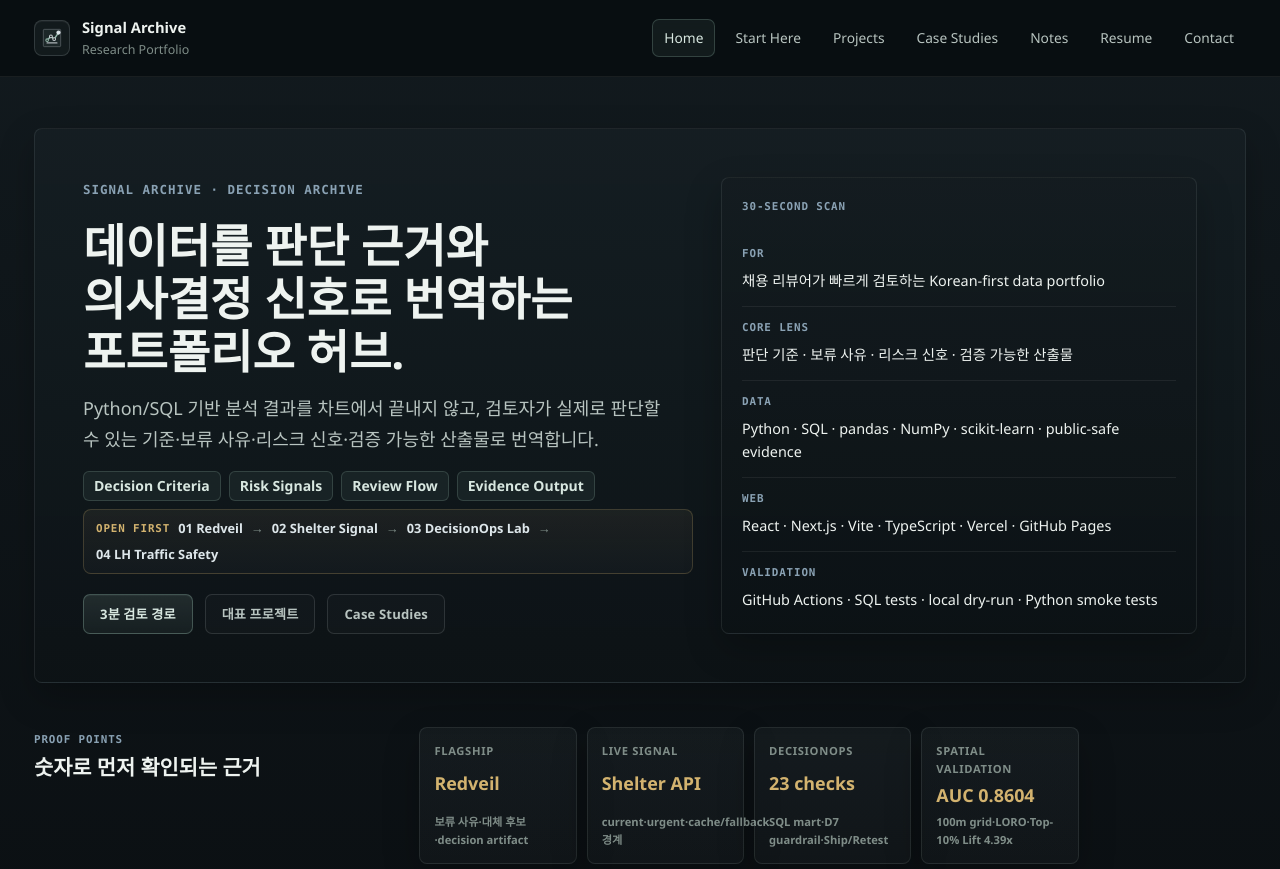
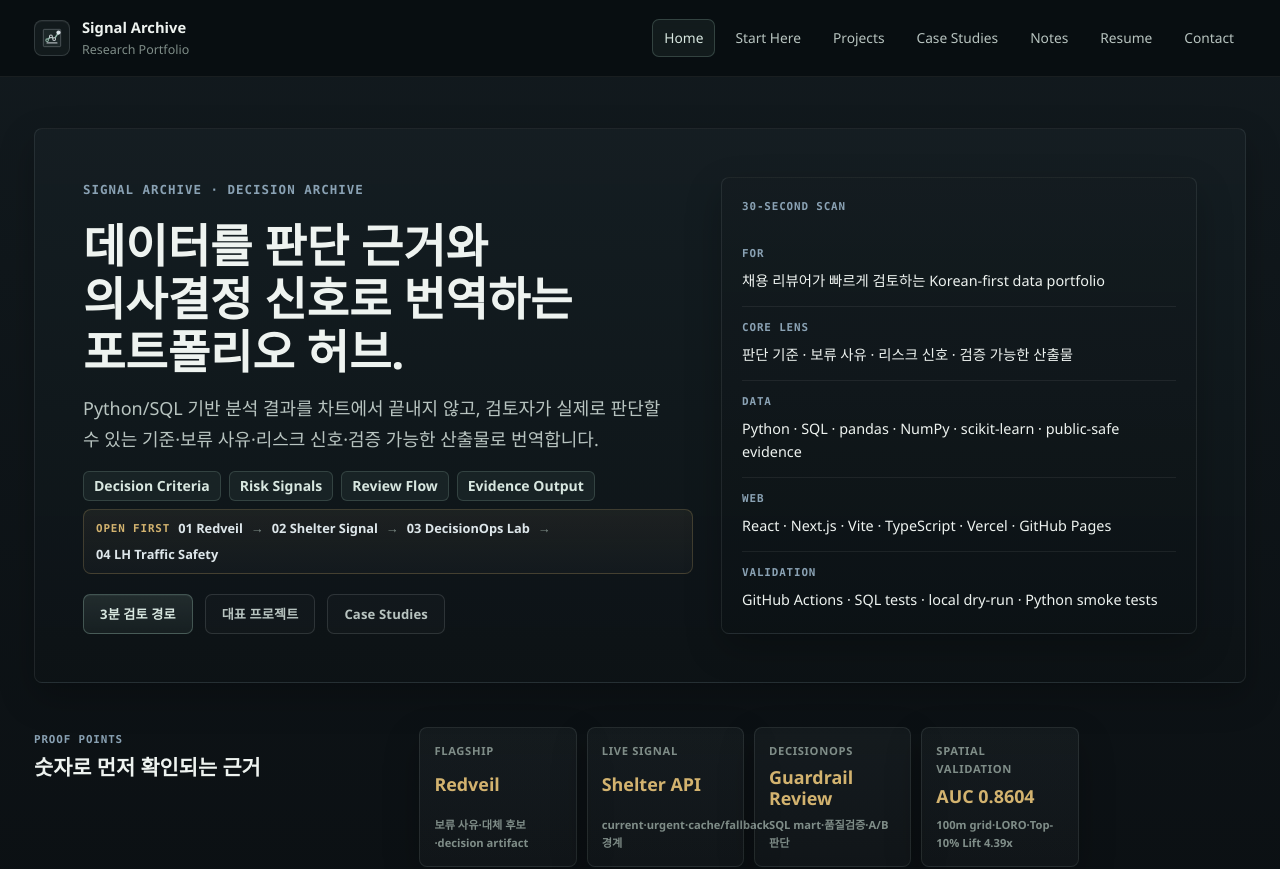
Before and after one commit to dffxonnb-cyber/signal-archive, a Next.js app: page / in a window 1280 px wide. Shown: the top 869 px of the page. Built offline with nearby package versions, Linux system fonts and the light colour scheme.

Commit message:
docs: align DecisionOps Lab proof surfaces

```diff
--- a/components/home-project-card.tsx
+++ b/components/home-project-card.tsx
@@ -31,7 +31,7 @@ const projectBoundaries: Record<
     doesNotClaim: "사용자 계정, 영구 저장, 실제 알림 발송 운영",
   },
   "decisionops-lab": {
-    proves: "제품 이벤트를 SQL mart, 23개 품질 gate, D7 guardrail, scenario matrix, decision memo로 연결하는 역량",
+    proves: "synthetic 제품 이벤트를 SQL mart, 품질검증, A/B evidence, guardrail decision memo로 연결하는 역량",
     doesNotClaim: "실제 제품 성과, 실제 사용자 행동, production business impact",
   },
   "lh-traffic-safety-analysis": {
--- a/content/proof-points.ts
+++ b/content/proof-points.ts
@@ -7,6 +7,6 @@ export type ProofPoint = {
 export const homeProofPoints: ProofPoint[] = [
   { label: "Flagship", value: "Redveil", note: "보류 사유·대체 후보·decision artifact" },
   { label: "Live Signal", value: "Shelter API", note: "current·urgent·cache/fallback 경계" },
-  { label: "DecisionOps", value: "23 checks", note: "SQL mart·D7 guardrail·Ship/Retest" },
+  { label: "DecisionOps", value: "Guardrail Review", note: "SQL mart·품질검증·A/B 판단" },
   { label: "Spatial Validation", value: "AUC 0.8604", note: "100m grid·LORO·Top-10% Lift 4.39x" },
 ];
```
